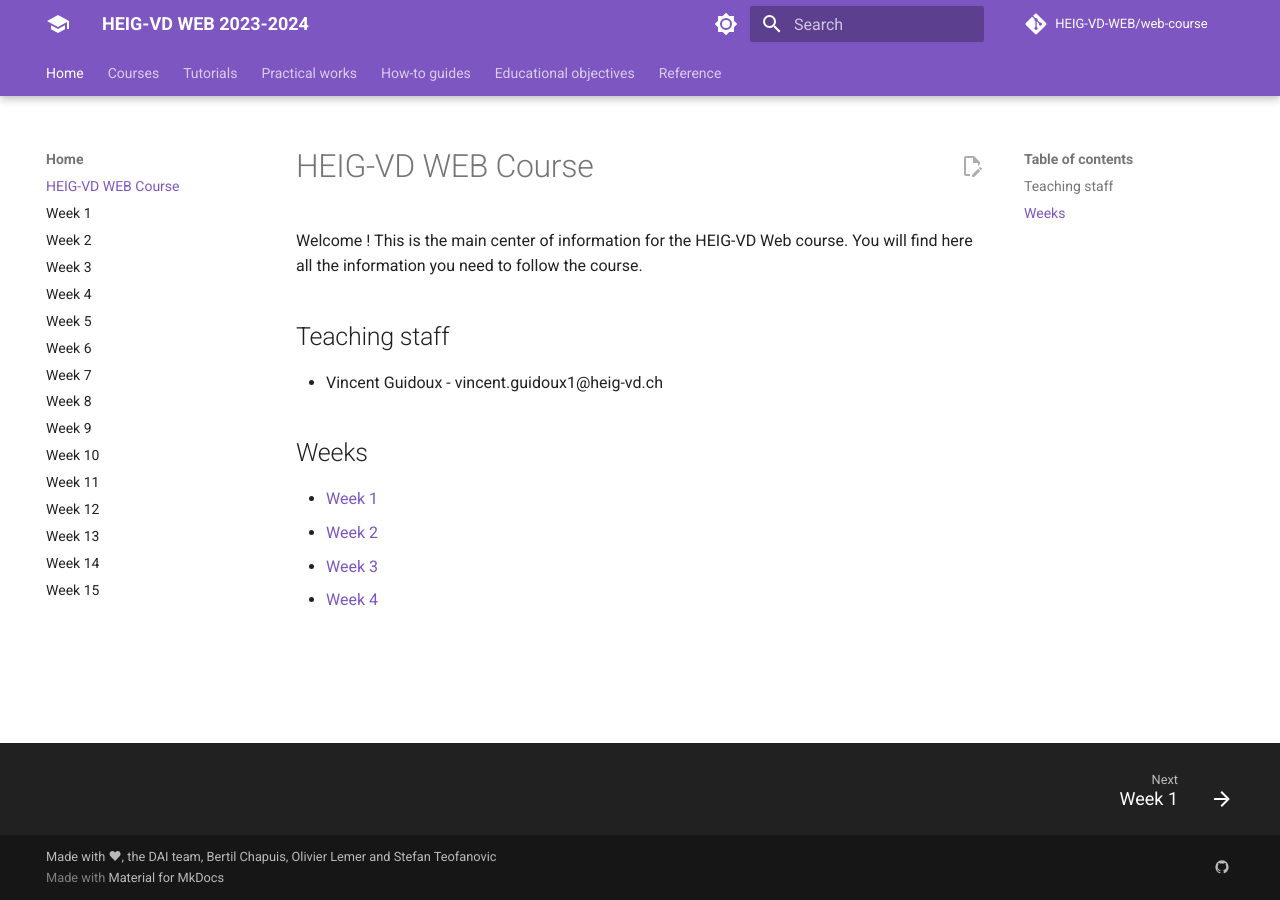
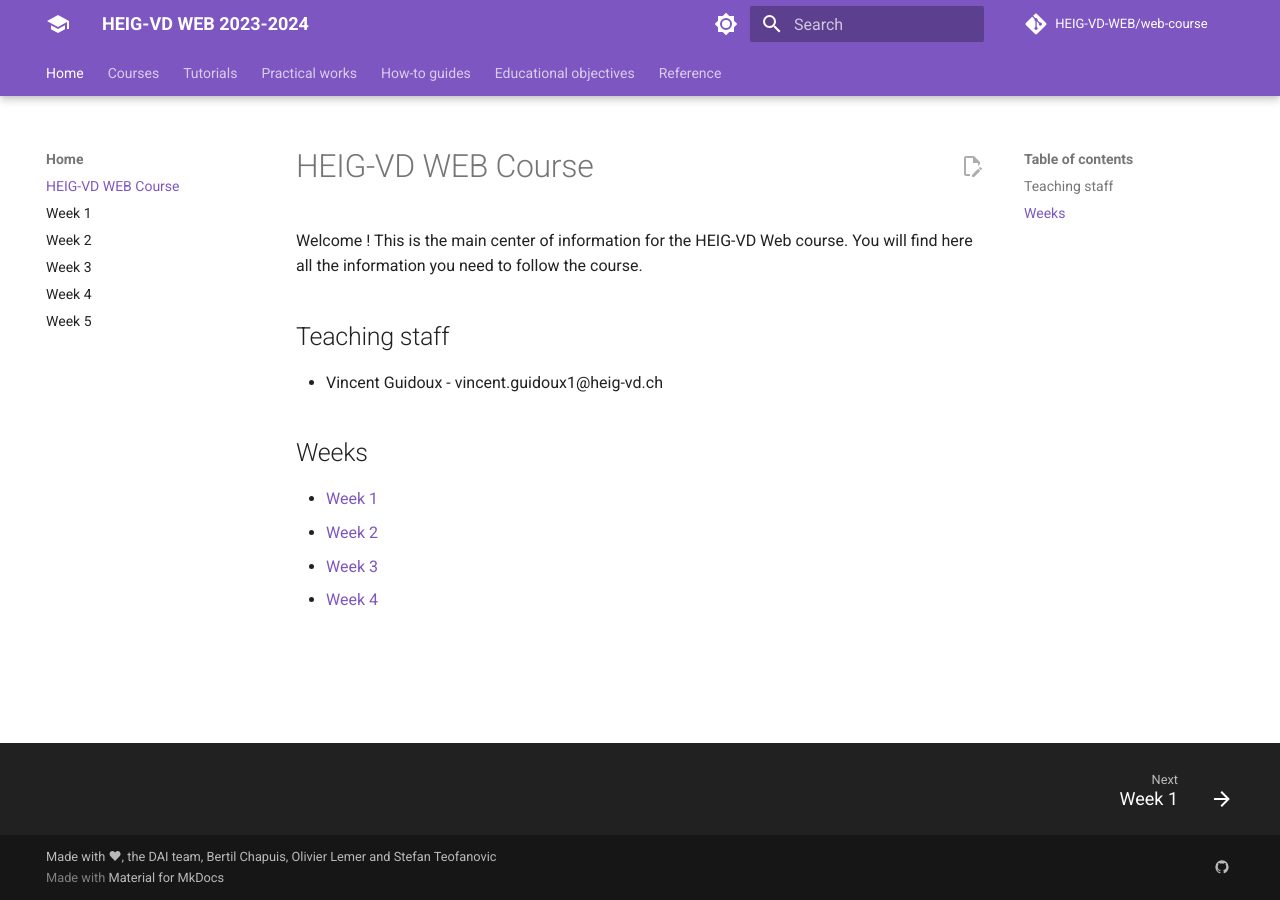
Before and after one commit to HEIG-VD-WEB/web-course, an MkDocs documentation site: the page built from docs/index.md, in a window 1280 px wide. Built offline with MkDocs 1.6.1 and Material for MkDocs 9.7.7, drawn with Linux system fonts in a browser that asks for light colours; comment, search, counter and statistics services are not loaded.

```diff
--- a/mkdocs.yml
+++ b/mkdocs.yml
@@ -14,16 +14,16 @@ nav:
       - Week 3: weeks/week-3.md
       - Week 4: weeks/week-4.md
       - Week 5: weeks/week-5.md
-      - Week 6: weeks/week-6.md
-      - Week 7: weeks/week-7.md
-      - Week 8: weeks/week-8.md
-      - Week 9: weeks/week-9.md
-      - Week 10: weeks/week-10.md
-      - Week 11: weeks/week-11.md
-      - Week 12: weeks/week-12.md
-      - Week 13: weeks/week-13.md
-      - Week 14: weeks/week-14.md
-      - Week 15: weeks/week-15.md
+      # - Week 6: weeks/week-6.md
+      # - Week 7: weeks/week-7.md
+      # - Week 8: weeks/week-8.md
+      # - Week 9: weeks/week-9.md
+      # - Week 10: weeks/week-10.md
+      # - Week 11: weeks/week-11.md
+      # - Week 12: weeks/week-12.md
+      # - Week 13: weeks/week-13.md
+      # - Week 14: weeks/week-14.md
+      # - Week 15: weeks/week-15.md
   - Courses:
       - courses/index.md
       - Organisation: courses/organisation/index.md
```
